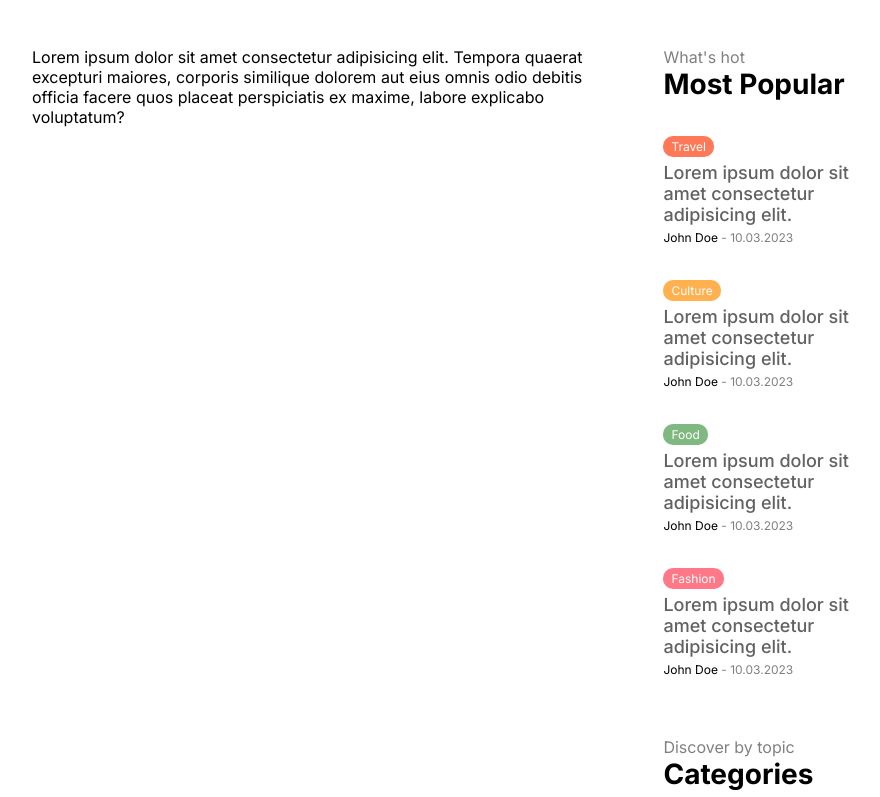
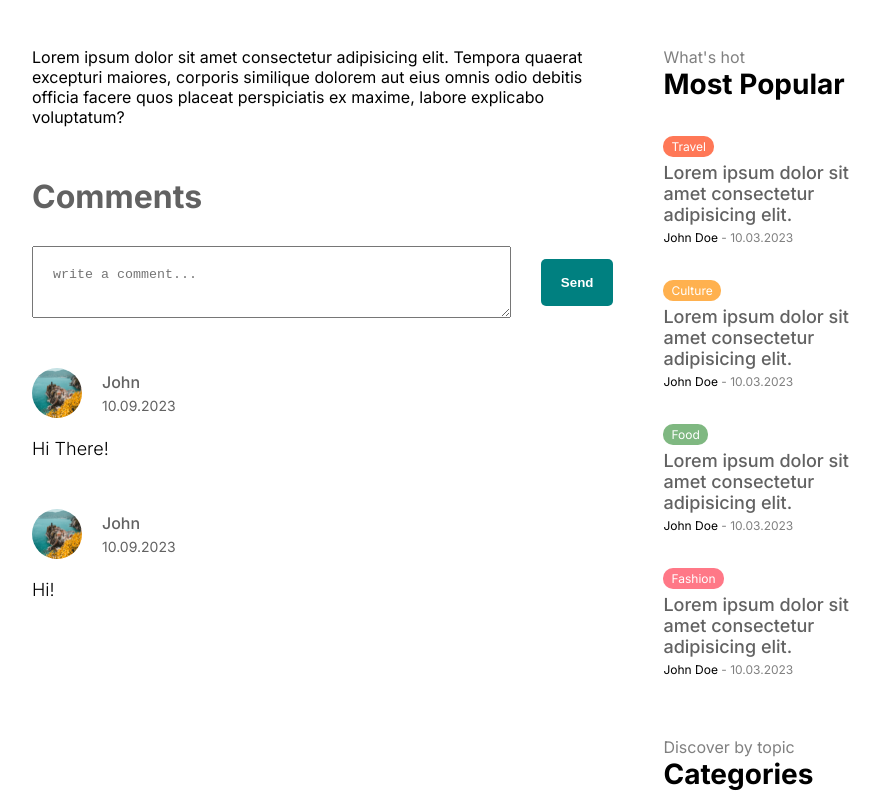
Before and after one commit to Dmitriifd/nextjs-fullstack-blog, a Next.js app: page /posts/temp in a window 1280 px wide. Shown: the part 463-1260 px from the top of the page, without its empty margins (176-1056 px from the left). Built offline with nearby package versions, Linux system fonts and the light colour scheme; no server answers.

Commit message:
Comments

```diff
--- a/src/app/posts/[slug]/page.tsx
+++ b/src/app/posts/[slug]/page.tsx
@@ -1,6 +1,7 @@
 import styles from './singlePage.module.css';
 import Image from 'next/image';
 import Menu from '@/components/menu/Menu';
+import Comments from '@/components/comments/Comments';
 
 const SinglePage = async () => {
   return (
@@ -30,6 +31,9 @@
             odio debitis officia facere quos placeat perspiciatis ex maxime,
             labore explicabo voluptatum?
           </p>
+          <div className={styles.comment}>
+            <Comments />
+          </div>
         </div>
         <Menu />
       </div>
--- a/src/components/comments/Comments.tsx
+++ b/src/components/comments/Comments.tsx
@@ -1,10 +1,57 @@
-import React from "react";
+'use client';
+
+import Link from 'next/link';
 import styles from './comments.module.css';
+import Image from 'next/image';
 
 const Comments = () => {
+  const status = 'authenticated';
+
   return (
     <div className={styles.container}>
-
+      <h1 className={styles.title}>Comments</h1>
+      {status === 'authenticated' ? (
+        <div className={styles.write}>
+          <textarea placeholder='write a comment...' className={styles.input} />
+          <button className={styles.button}>Send</button>
+        </div>
+      ) : (
+        <Link href='/login'>Login to write a comment</Link>
+      )}
+      <div className={styles.comments}>
+        <div className={styles.comment}>
+          <div className={styles.user}>
+            <Image
+              src='/p1.jpeg'
+              alt=''
+              width={50}
+              height={50}
+              className={styles.image}
+            />
+            <div className={styles.userInfo}>
+              <span className={styles.username}>John</span>
+              <span className={styles.date}>10.09.2023</span>
+            </div>
+          </div>
+          <p className={styles.desc}>Hi There!</p>
+        </div>
+        <div className={styles.comment}>
+          <div className={styles.user}>
+            <Image
+              src='/p1.jpeg'
+              alt=''
+              width={50}
+              height={50}
+              className={styles.image}
+            />
+            <div className={styles.userInfo}>
+              <span className={styles.username}>John</span>
+              <span className={styles.date}>10.09.2023</span>
+            </div>
+          </div>
+          <p className={styles.desc}>Hi!</p>
+        </div>
+      </div>
     </div>
   );
 };
--- a/src/components/comments/comments.module.css
+++ b/src/components/comments/comments.module.css
@@ -0,0 +1,70 @@
+.container {
+  margin-top: 50px;
+}
+
+.title {
+  color: var(--softTextColor);
+  margin-bottom: 30px;
+}
+
+.write {
+  display: flex;
+  align-items: center;
+  justify-content: space-between;
+  gap: 30px;
+}
+
+.input {
+  padding: 20px;
+  width: 100%;
+}
+
+.button {
+  padding: 16px 20px;
+  background-color: teal;
+  color: white;
+  font-weight: bold;
+  border: none;
+  border-radius: 5px;
+  cursor: pointer;
+}
+
+.comments{
+  margin-top: 50px;
+}
+
+.comment{
+  margin-bottom: 50px;
+}
+
+.user {
+  display: flex;
+  align-items: center;
+  gap: 20px;
+  margin-bottom: 20px;
+}
+
+.image {
+  border-radius: 50%;
+  object-fit: cover;
+}
+
+.userInfo {
+  display: flex;
+  flex-direction: column;
+  gap: 5px;
+  color: var(--softTextColor);
+}
+
+.username {
+  font-weight: 500;
+}
+
+.date{
+  font-size: 14px;
+}
+
+.desc{
+  font-size: 18px;
+  font-weight: 300;
+}
```
